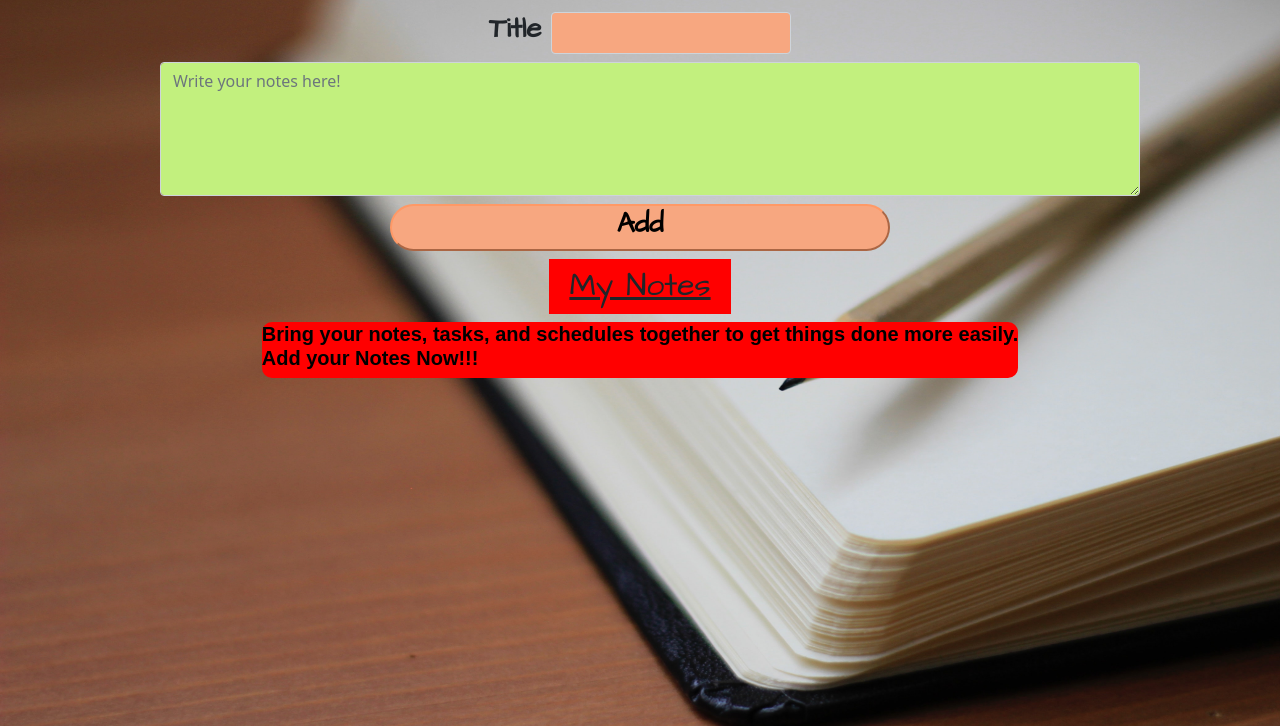
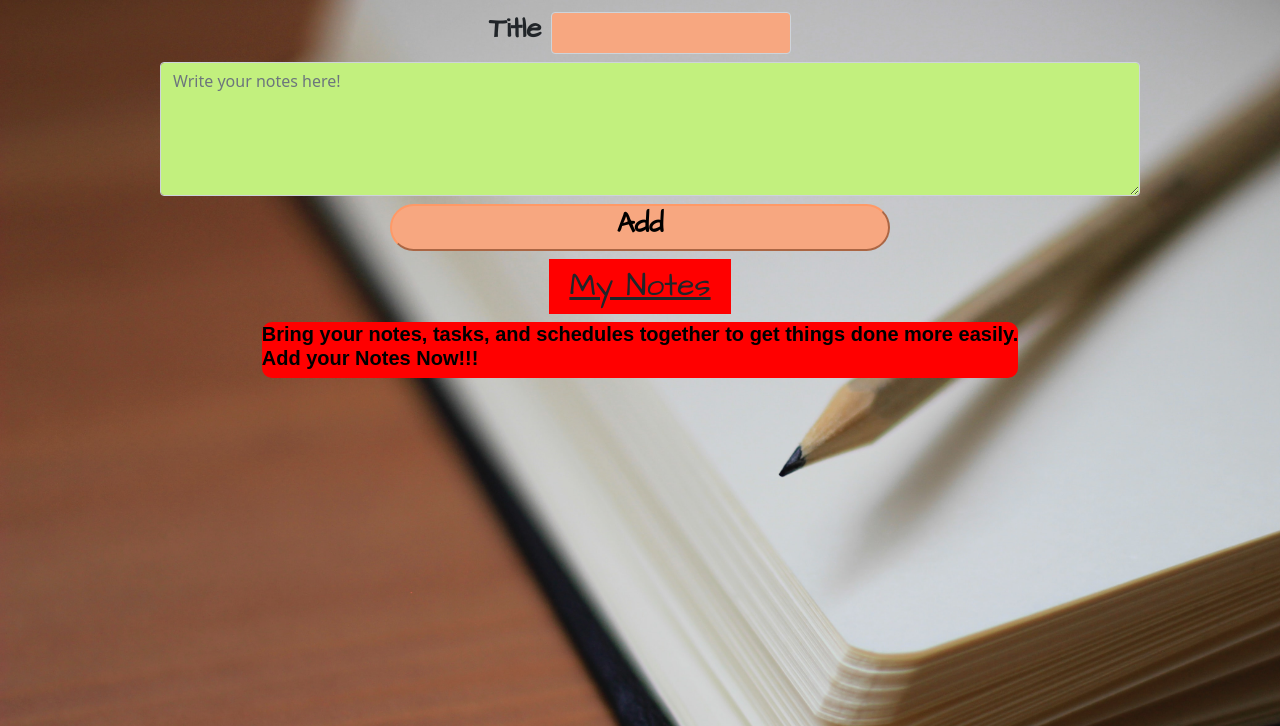
Before and after one commit to Aayush2211/NotesApp, a plain HTML site: page index.html in a window 1280 px wide. Shown: the part 74-800 px from the top of the page. Drawn offline with nearby package versions, Linux system fonts and the light colour scheme; a web font is replaced by a local one.

Commit message:
Update style.css

```diff
--- a/style.css
+++ b/style.css
@@ -4,7 +4,7 @@ html,body {
     overflow-x:hidden;
     background-color: white;
     background-image: url("background-image.jpg");
-    background-size:1600px 900px;
+    background-size: 1600px;
     }
 
 h3{
```
